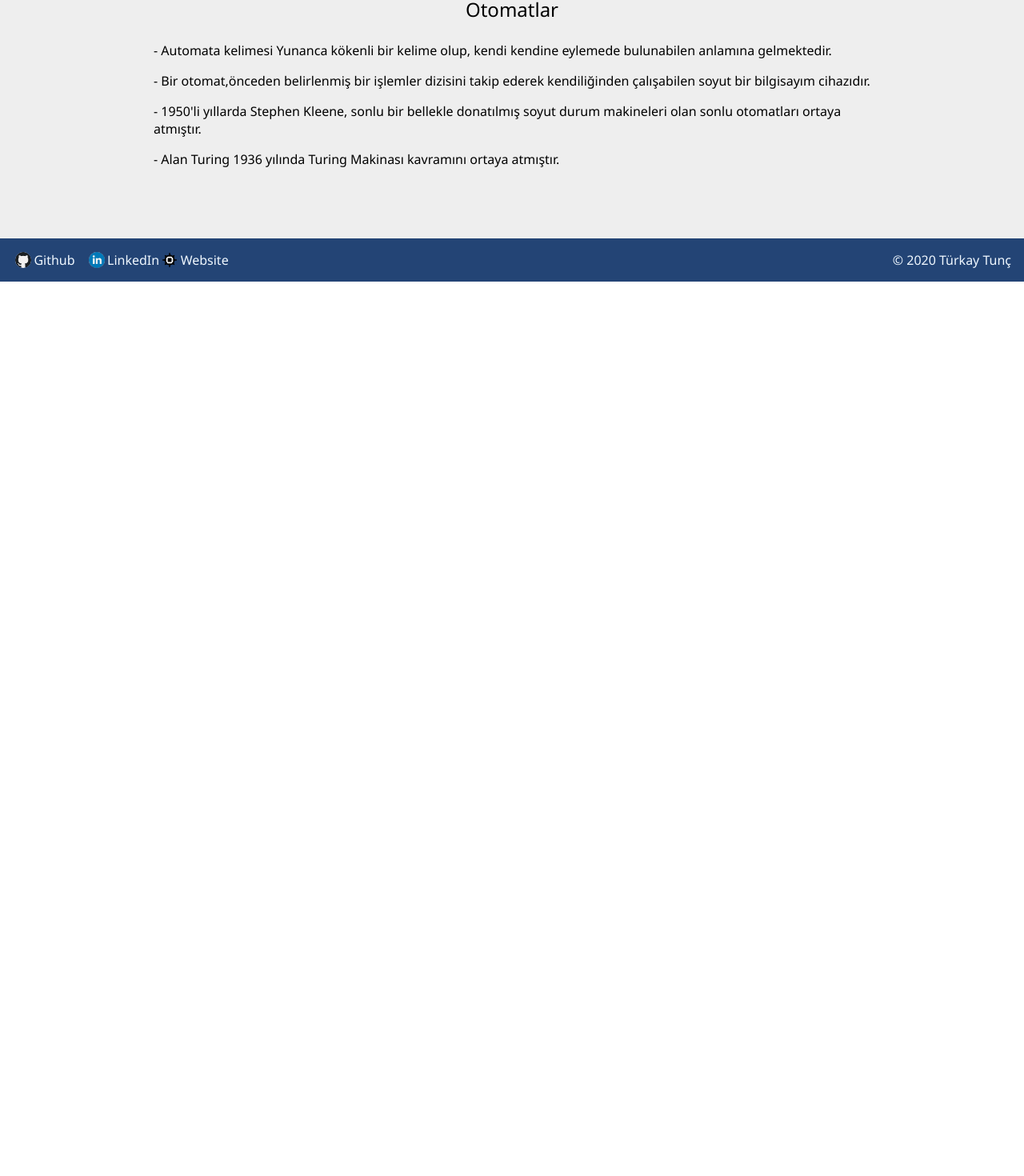
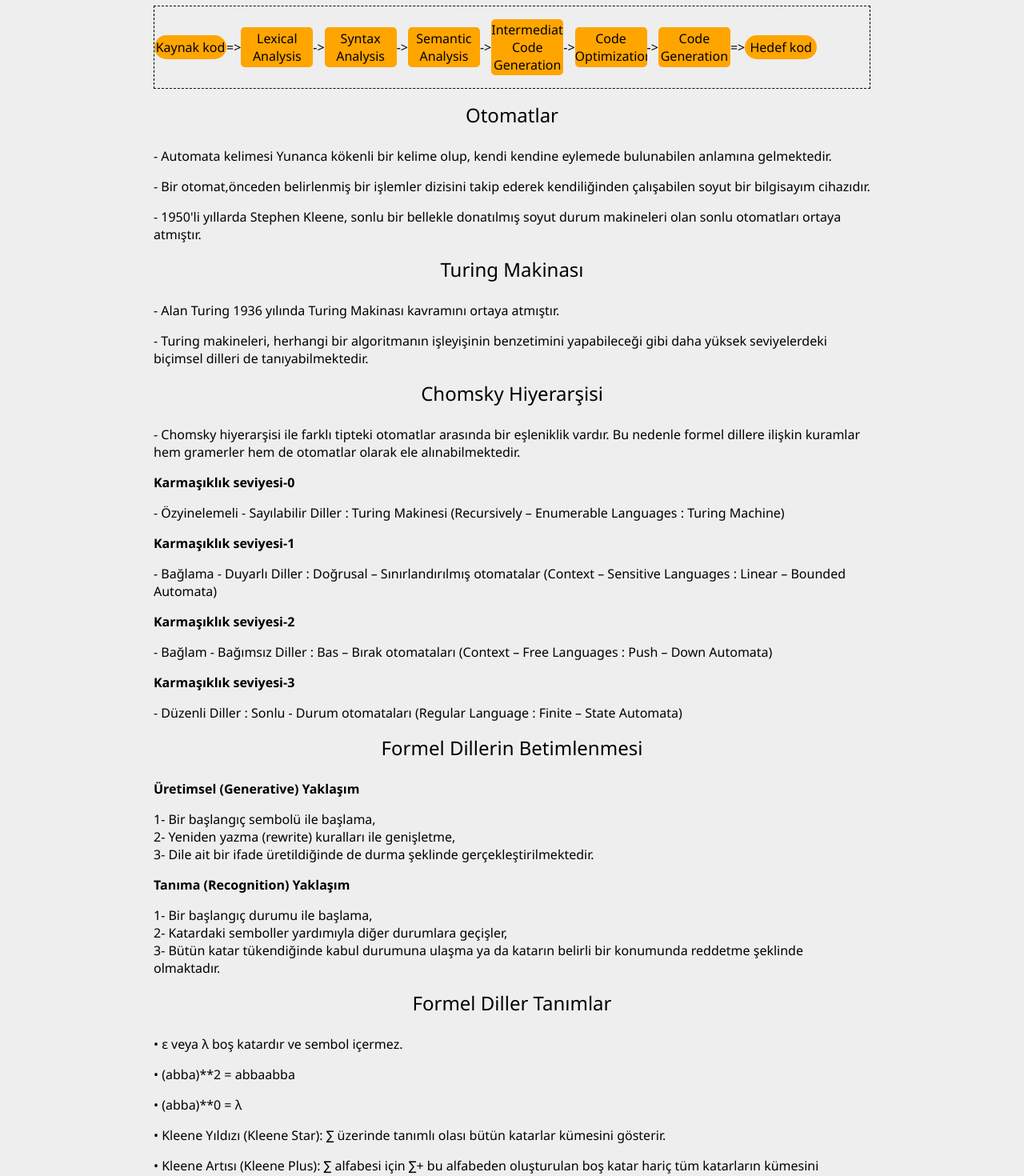
Before and after one commit to turkaytunc/ders-notlari-2020-guz, a React (Create React App) app: page /formel-diller in a window 1280 px wide. Shown: the part 1230-2700 px from the top of the page at 80% size. Before the commit the page ends 1582 px from the top, so only its background shows below. Built offline with nearby package versions, Linux system fonts and the light colour scheme.

Commit message:
add first week

```diff
--- a/src/components/formel-diller/FormelDiller.jsx
+++ b/src/components/formel-diller/FormelDiller.jsx
@@ -20,6 +20,18 @@ export const FormelDiller = () => {
           </a>
           <a href="#otomatlar" className="index-link">
             Otomatlar
+          </a>
+          <a href="#turing-makinasi" className="index-link">
+            Turing Makinası
+          </a>
+          <a href="#chomsky" className="index-link">
+            Chomsky Hiyerarşisi
+          </a>
+          <a href="#formel-dillerin-betimlenmesi" className="index-link">
+            Formel Di̇lleri̇n Beti̇mlenmesi̇
+          </a>
+          <a href="#formel-diller-tanimlar" className="index-link">
+            Formel Diller Tanımlar
           </a>
         </section>
         <section className="notes">
@@ -177,11 +189,110 @@ export const FormelDiller = () => {
               - 1950'li yıllarda Stephen Kleene, sonlu bir bellekle donatılmış
               soyut durum makineleri olan sonlu otomatları ortaya atmıştır.
             </p>
+            <p
+              id="turing-makinasi"
+              style={{ fontSize: '1.5em', marginBottom: '1em' }}
+            >
+              Turing Makinası
+            </p>
             <p className="notes-paragraph">
               - Alan Turing 1936 yılında Turing Makinası kavramını ortaya
               atmıştır.
             </p>
-            <p className="notes-paragraph"></p>
+            <p className="notes-paragraph">
+              - Turing makineleri, herhangi bir algoritmanın işleyişinin
+              benzetimini yapabileceği gibi daha yüksek seviyelerdeki biçimsel
+              dilleri de tanıyabilmektedir.
+            </p>
+            <p id="chomsky" style={{ fontSize: '1.5em', marginBottom: '1em' }}>
+              Chomsky Hiyerarşisi
+            </p>
+            <p className="notes-paragraph">
+              - Chomsky hiyerarşisi ile farklı tipteki otomatlar arasında bir
+              eşleniklik vardır. Bu nedenle formel dillere ilişkin kuramlar hem
+              gramerler hem de otomatlar olarak ele alınabilmektedir.
+            </p>
+            <p className="notes-paragraph">
+              <strong>Karmaşıklık seviyesi-0</strong>
+            </p>
+            <p className="notes-paragraph">
+              - Özyinelemeli - Sayılabilir Diller : Turing Makinesi (Recursively
+              – Enumerable Languages : Turing Machine)
+            </p>
+            <p className="notes-paragraph">
+              <strong>Karmaşıklık seviyesi-1</strong>
+            </p>
+            <p className="notes-paragraph">
+              - Bağlama - Duyarlı Diller : Doğrusal – Sınırlandırılmış
+              otomatalar (Context – Sensitive Languages : Linear – Bounded
+              Automata)
+            </p>
+            <p className="notes-paragraph">
+              <strong>Karmaşıklık seviyesi-2</strong>
+            </p>
+            <p className="notes-paragraph">
+              - Bağlam - Bağımsız Diller : Bas – Bırak otomataları (Context –
+              Free Languages : Push – Down Automata)
+            </p>
+            <p className="notes-paragraph">
+              <strong>Karmaşıklık seviyesi-3</strong>
+            </p>
+            <p className="notes-paragraph">
+              - Düzenli Diller : Sonlu - Durum otomataları (Regular Language :
+              Finite – State Automata)
+            </p>
+            <p
+              id="formel-dillerin-betimlenmesi"
+              style={{ fontSize: '1.5em', marginBottom: '1em' }}
+            >
+              Formel Di̇lleri̇n Beti̇mlenmesi̇
+            </p>
+            <p className="notes-paragraph">
+              <strong>Üretimsel (Generative) Yaklaşım</strong>
+            </p>
+            <p className="notes-paragraph">
+              1- Bir başlangıç sembolü ile başlama,
+              <br />
+              2- Yeniden yazma (rewrite) kuralları ile genişletme, <br />
+              3- Dile ait bir ifade üretildiğinde de durma şeklinde
+              gerçekleştirilmektedir.
+            </p>
+            <p className="notes-paragraph">
+              <strong>Tanıma (Recognition) Yaklaşım</strong>
+            </p>
+            <p className="notes-paragraph">
+              1- Bir başlangıç durumu ile başlama,
+              <br />
+              2- Katardaki semboller yardımıyla diğer durumlara geçişler,
+              <br />
+              3- Bütün katar tükendiğinde kabul durumuna ulaşma ya da katarın
+              belirli bir konumunda reddetme şeklinde olmaktadır.
+            </p>
+            <p
+              id="formel-diller-tanimlar"
+              style={{ fontSize: '1.5em', marginBottom: '1em' }}
+            >
+              Formel Diller Tanımlar
+            </p>
+            <p className="notes-paragraph">
+              • ε veya λ boş katardır ve sembol içermez.
+            </p>
+            <p className="notes-paragraph">• (abba)**2 = abbaabba</p>
+            <p className="notes-paragraph">• (abba)**0 = λ</p>
+            <p className="notes-paragraph">
+              • Kleene Yıldızı (Kleene Star): ∑ üzerinde tanımlı olası bütün
+              katarlar kümesini gösterir.
+            </p>
+            <p className="notes-paragraph">
+              • Kleene Artısı (Kleene Plus): ∑ alfabesi için ∑+ bu alfabeden
+              oluşturulan boş katar hariç tüm katarların kümesini
+              göstermektedir.
+            </p>
+
+            <p className="notes-paragraph">
+              <strong></strong>
+            </p>
+            <p id="" style={{ fontSize: '1.5em', marginBottom: '1em' }}></p>
             <p className="notes-paragraph"></p>
           </div>
         </section>
```
